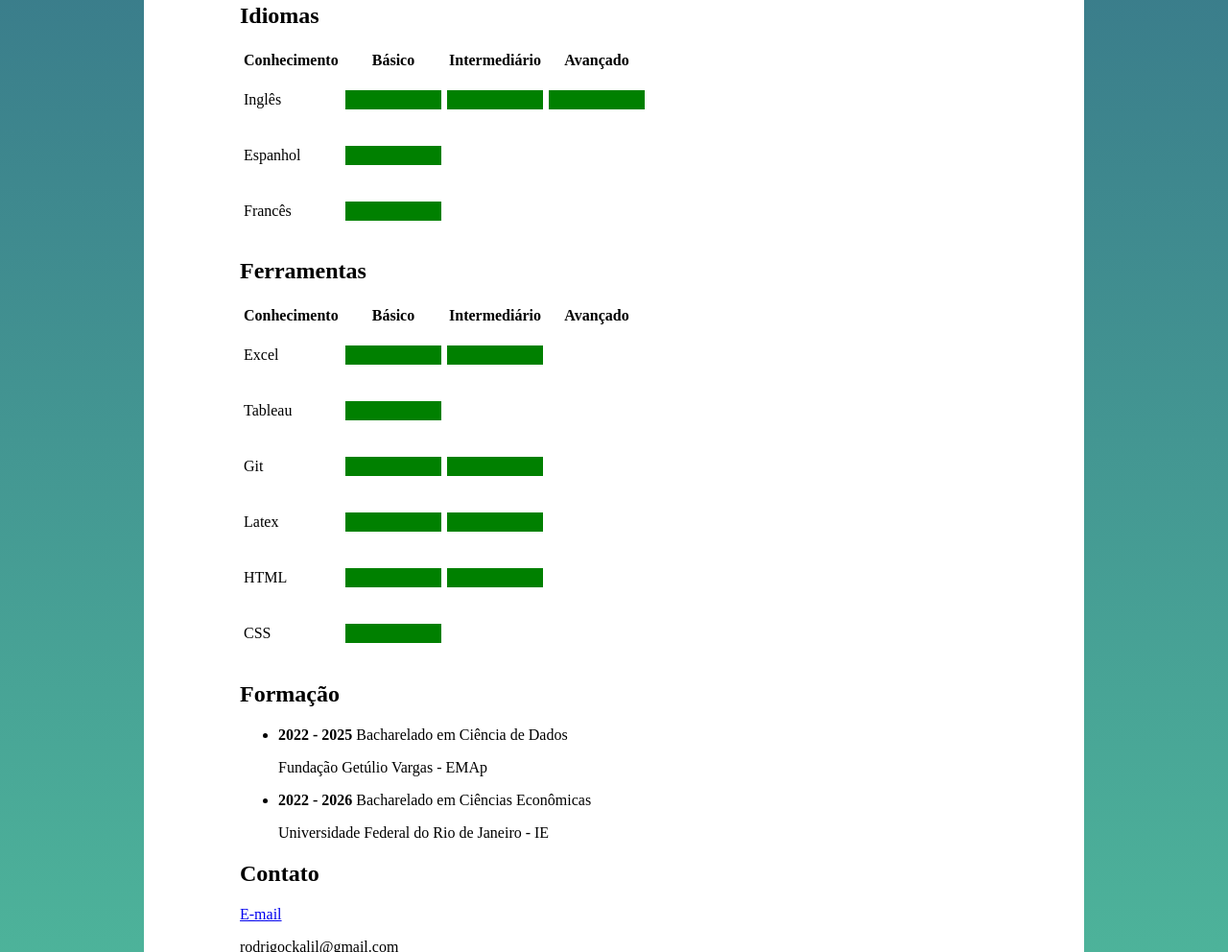
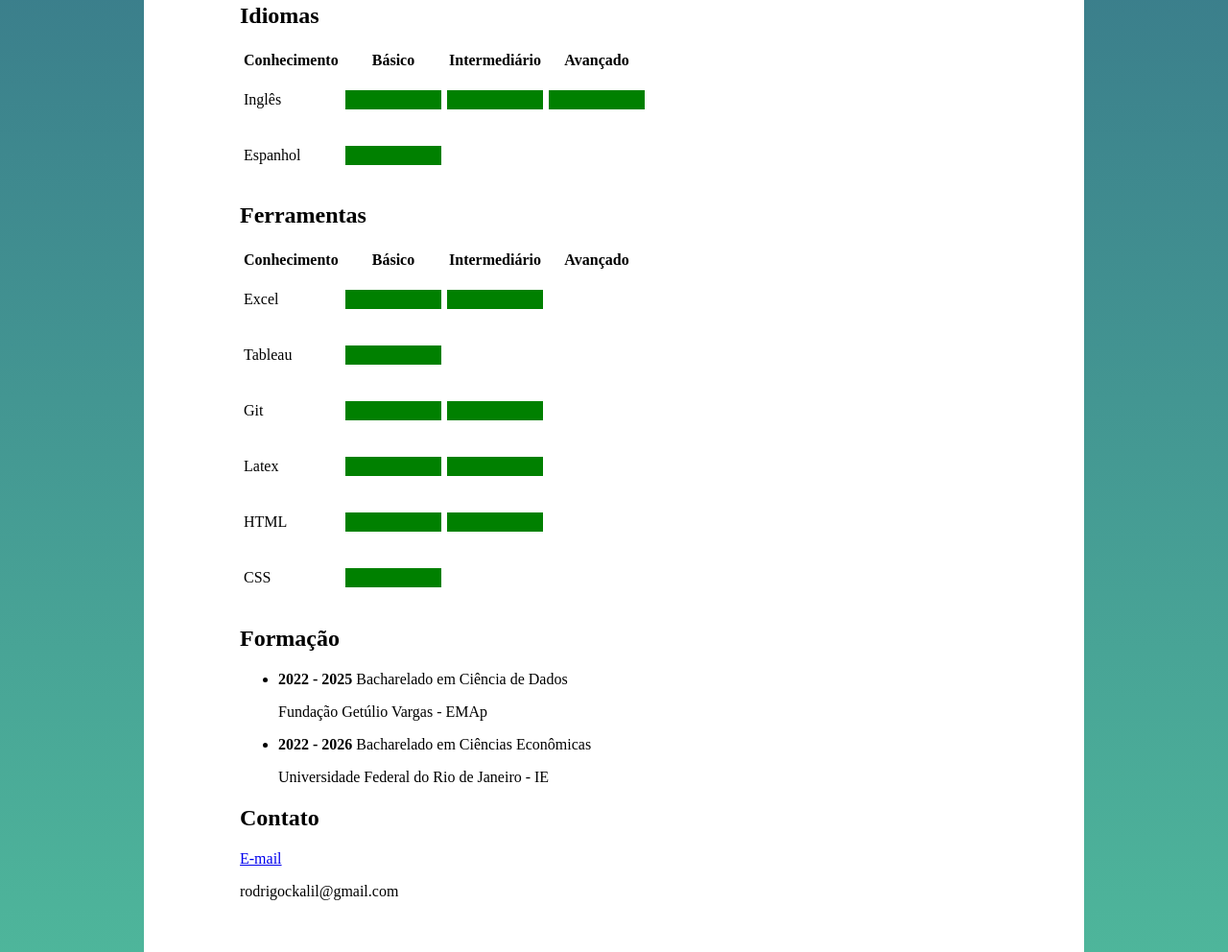
Before and after one commit to rckalil/rckalil.github.io, a plain HTML site: page index.html in a window 1280 px wide. Shown: the part 1159-2151 px from the top of the page at 96% size. Drawn offline with Linux system fonts and the light colour scheme.

Commit message:
Update index.html

```diff
--- a/index.html
+++ b/index.html
@@ -145,10 +145,6 @@
                     <td>Espanhol</td>
                     <td><p class="bar"></p></td>
                 </tr>
-                <tr>
-                    <td>Francês</td>
-                    <td><p class="bar"></p></td>
-                </tr>
             </table>
         </section>
 
```
